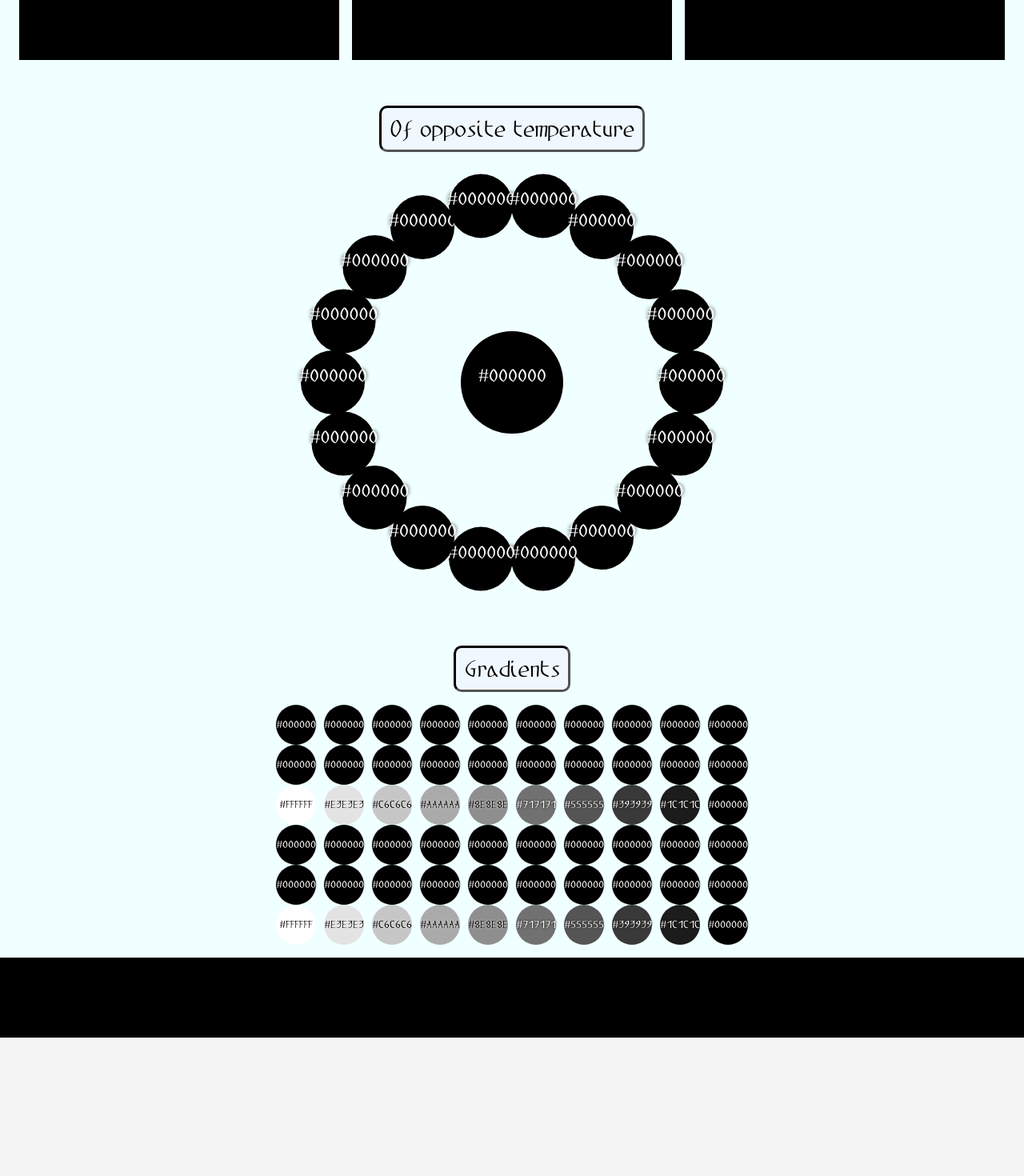
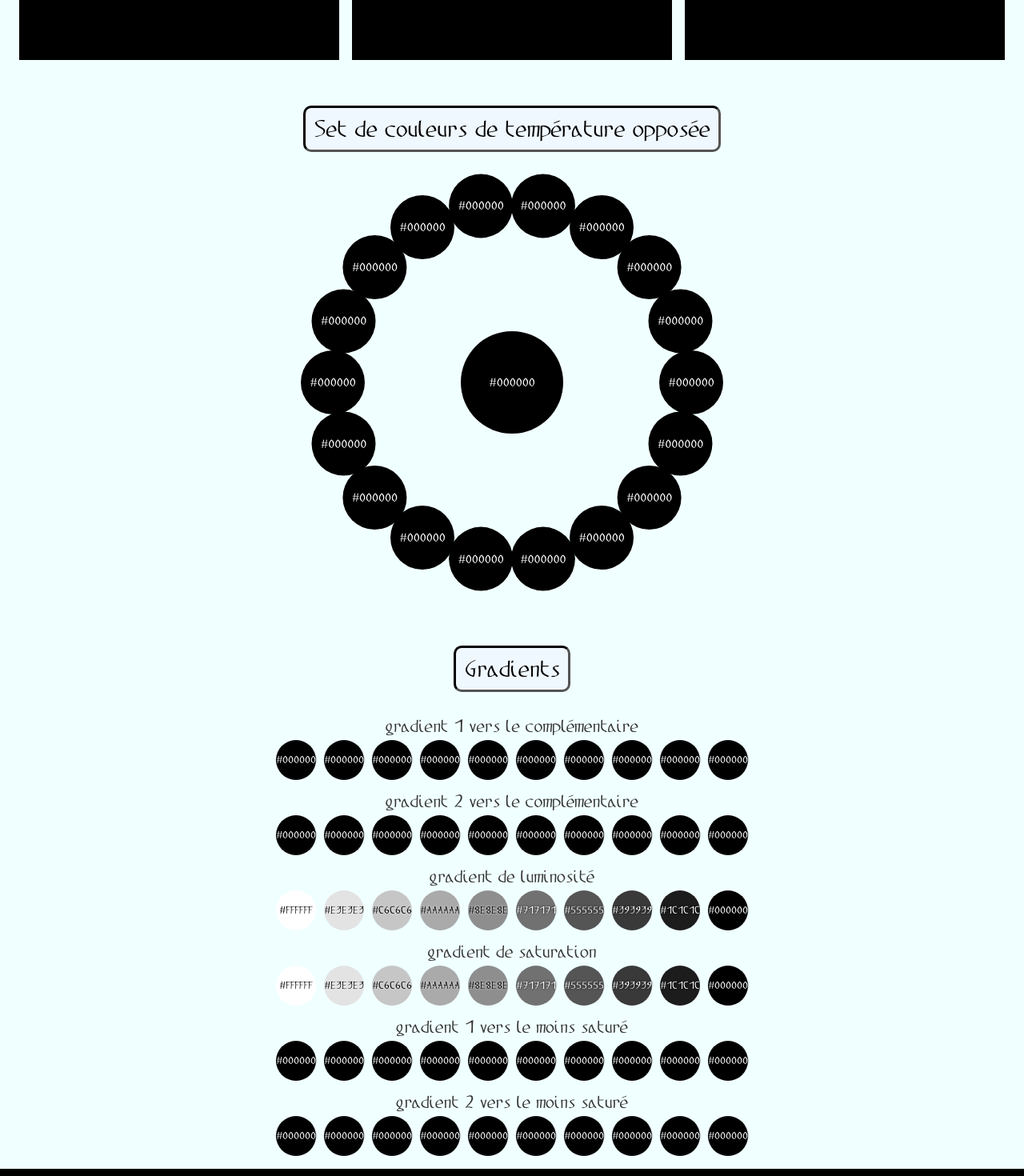
Before and after one commit to CyrSciencer/colorTheorySite, a React (Vite) app: page /single-color in a window 1280 px wide. Shown: the part 2240-3710 px from the top of the page at 80% size. Before the commit the page ends 3537 px from the top, so only its background shows below. Built offline with nearby package versions, Linux system fonts and the light colour scheme.

Commit message:
more tinkering

```diff
--- a/src/App.css
+++ b/src/App.css
@@ -117,3 +117,8 @@ footer {
   color: rgb(255, 255, 255);
   background-color: rgb(0, 0, 0);
 }
+.tip {
+  display: flex;
+  align-items: center;
+  justify-content: center;
+}
--- a/src/components/Temperatures/Temperatures.jsx
+++ b/src/components/Temperatures/Temperatures.jsx
@@ -43,13 +43,9 @@ const Temperatures = ({ rgb, contrastColorRgb }) => {
             "--color": rgbToHex(rgb),
             "--color-opposite": rgbToHex(contrastColorRgb),
           }}
+          onClick={() => handleHexCopy(rgbToHex(rgb))}
         >
-          <span
-            className="clickable-hex"
-            onClick={() => handleHexCopy(rgbToHex(rgb))}
-          >
-            {rgbToHex(rgb).toUpperCase()}
-          </span>
+          {rgbToHex(rgb).toUpperCase()}
         </div>
         <div
           className="circle-items-container"
@@ -72,13 +68,9 @@ const Temperatures = ({ rgb, contrastColorRgb }) => {
                   "--color-opposite": rgbToHex(contrastColorRgb),
                   "--shadow-color": rgbToHex(opposite(contrastColorRgb)),
                 }}
+                onClick={() => handleHexCopy(currentHex)}
               >
-                <span
-                  className="clickable-hex"
-                  onClick={() => handleHexCopy(currentHex)}
-                >
-                  {currentHex.toUpperCase()}
-                </span>
+                {currentHex.toUpperCase()}
               </div>
             );
           })}
--- a/src/components/colorExploration/ColorExploration.css
+++ b/src/components/colorExploration/ColorExploration.css
@@ -62,6 +62,8 @@
 .gradient-display {
   margin-top: 10px;
 }
-.color-swatch-container span {
-  margin-top: 16px;
+.clickable-hex {
+  cursor: pointer;
+  font-size: 24px;
+  padding-top: 18px;
 }
--- a/src/components/quadrangularHarmonies/QuadrangularHarmonies.jsx
+++ b/src/components/quadrangularHarmonies/QuadrangularHarmonies.jsx
@@ -55,10 +55,9 @@ const QuadrangularHarmonies = ({ rgb, contrastColorRgb }) => {
           color: rgbToHex(contrastColorRgb),
           textShadow: `0 0 5px ${rgbToHex(opposite(contrastColorRgb))}`,
         }}
+        onClick={() => handleHexCopy(hexValue)}
       >
-        <span className="clickable-hex" onClick={() => handleHexCopy(hexValue)}>
-          {hexValue.toUpperCase()}
-        </span>
+        {hexValue.toUpperCase()}
       </div>
     );
   };
--- a/src/components/quadrangularHarmonies/quadrangularHarmonies.css
+++ b/src/components/quadrangularHarmonies/quadrangularHarmonies.css
@@ -66,3 +66,6 @@
 .pure-square-harmony .tip:nth-child(4) {
   left: -25px;
 }
+.clickable-hex {
+  font-size: 15px;
+}
--- a/src/components/triangularHamonies/TriangularHarmonies.jsx
+++ b/src/components/triangularHamonies/TriangularHarmonies.jsx
@@ -49,10 +49,9 @@ const TriangularHarmonies = ({ rgb, contrastColorRgb }) => {
           color: rgbToHex(contrastColorRgb),
           textShadow: `0 0 5px ${rgbToHex(opposite(contrastColorRgb))}`,
         }}
+        onClick={() => handleHexCopy(hexValue)}
       >
-        <span className="clickable-hex" onClick={() => handleHexCopy(hexValue)}>
-          {hexValue.toUpperCase()}
-        </span>
+        {hexValue.toUpperCase()}
       </div>
     );
   };
--- a/src/components/tripleHexInputs/TripleHexInput1.jsx
+++ b/src/components/tripleHexInputs/TripleHexInput1.jsx
@@ -200,13 +200,13 @@ const TripleHexInput1 = () => {
           <HexInput
             hex={hexA}
             setHex={setHexA}
-            title="Color A"
+            title="Couleur A"
             contrastColor={intermediateColors.contrastA}
           />
           <HexInput
             hex={hexB}
             setHex={setHexB}
-            title="Color B"
+            title="Couleur B"
             contrastColor={intermediateColors.contrastB}
           />
         </div>
@@ -272,7 +272,7 @@ const TripleHexInput1 = () => {
         <HexInput
           hex={hexC}
           setHex={setHexC}
-          title="Target Color C"
+          title="Couleur cible"
           contrastColor={intermediateColors.contrastC}
         />
         <div className="square-container">
@@ -280,26 +280,27 @@ const TripleHexInput1 = () => {
             <SquareComposition outerColor={hexC} innerColor={hexA} />
             <SquareComposition outerColor={hexC} innerColor={hexB} />
 
-            <SquareComposition outerColor={hexA} innerColor={hexC} />
-            <SquareComposition outerColor={hexB} innerColor={hexC} />
-          </div>
-          <div className="square-wrapper">
+            <SquareComposition
+              outerColor={intermediateColors.hex3}
+              innerColor={hexA}
+            />
+
             <SquareComposition
               outerColor={hexC}
               innerColor={intermediateColors.hex3}
             />
+          </div>
+          <div className="square-wrapper">
+            <SquareComposition outerColor={hexA} innerColor={hexC} />
+            <SquareComposition outerColor={hexB} innerColor={hexC} />
+
+            <SquareComposition
+              outerColor={intermediateColors.hex4}
+              innerColor={hexB}
+            />
             <SquareComposition
               outerColor={hexC}
               innerColor={intermediateColors.hex4}
-            />
-
-            <SquareComposition
-              outerColor={intermediateColors.hex3}
-              innerColor={hexA}
-            />
-            <SquareComposition
-              outerColor={intermediateColors.hex4}
-              innerColor={hexB}
             />
           </div>
         </div>
--- a/src/pages/SingleColorPage.css
+++ b/src/pages/SingleColorPage.css
@@ -62,3 +62,6 @@
   padding: 10px;
   border-radius: 10px;
 }
+.single-color-page-main .gradient span {
+  margin: 10px 0 0 0;
+}
--- a/src/pages/SingleColorPage.jsx
+++ b/src/pages/SingleColorPage.jsx
@@ -170,19 +170,25 @@ function SingleColorPage() {
           </div>
         </div>
         <div className="opposite-temperature">
-          <h2>Of opposite temperature</h2>
+          <h2>Set de couleurs de température opposée</h2>
           <div className="opposite-temperature-container">
             <Temperatures rgb={rgb} contrastColorRgb={contrastColorRgb} />
           </div>
         </div>
         <div className="gradient">
           <h2>Gradients</h2>
+          <span>gradient 1 vers le complémentaire</span>
           <ColorGradients rgb={rgb} gradientTypeIndex={1} />
+          <span>gradient 2 vers le complémentaire</span>
           <ColorGradients rgb={rgb} gradientTypeIndex={2} />
+          <span>gradient de luminosité</span>
           <ColorGradients rgb={rgb} gradientTypeIndex={3} />
+          <span>gradient de saturation</span>
+          <ColorGradients rgb={rgb} gradientTypeIndex={6} />
+          <span>gradient 1 vers le moins saturé</span>
           <ColorGradients rgb={rgb} gradientTypeIndex={4} />
+          <span>gradient 2 vers le moins saturé</span>
           <ColorGradients rgb={rgb} gradientTypeIndex={5} />
-          <ColorGradients rgb={rgb} gradientTypeIndex={6} />
         </div>
       </main>
     </>
```
